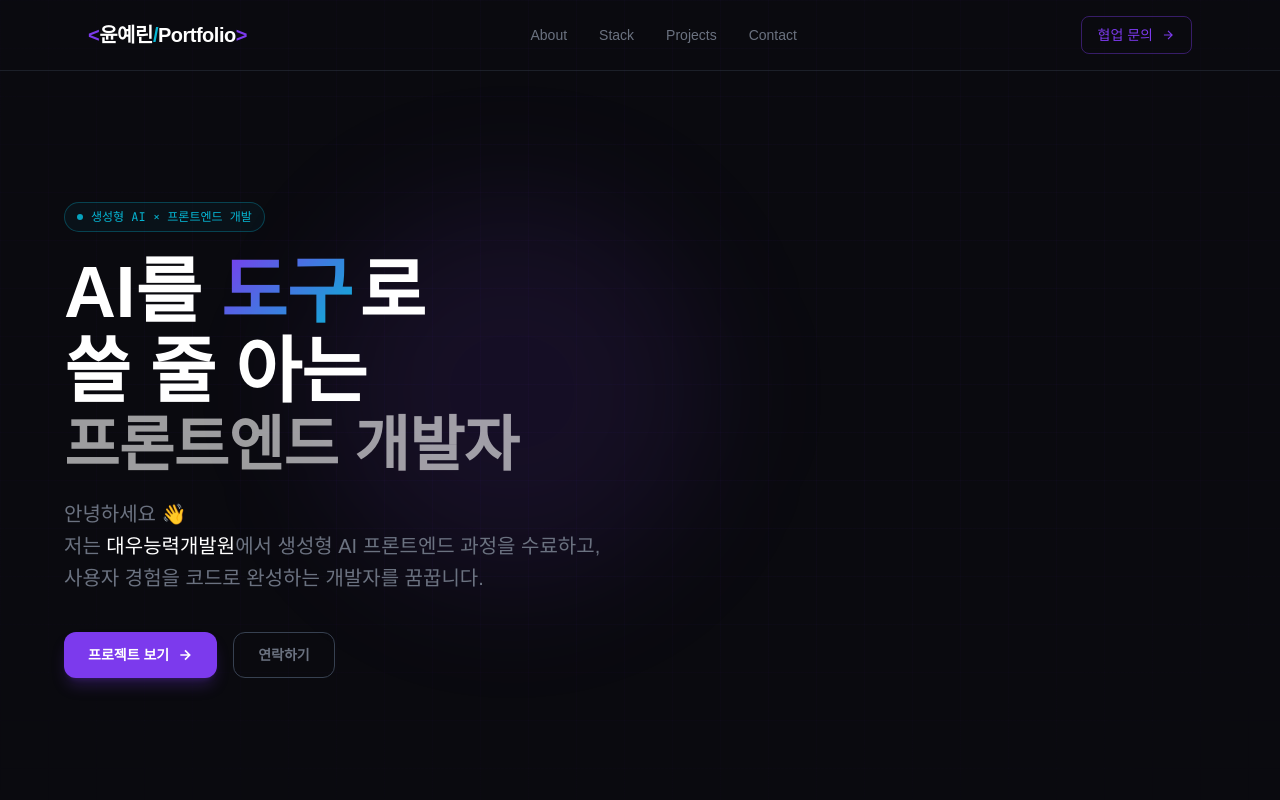
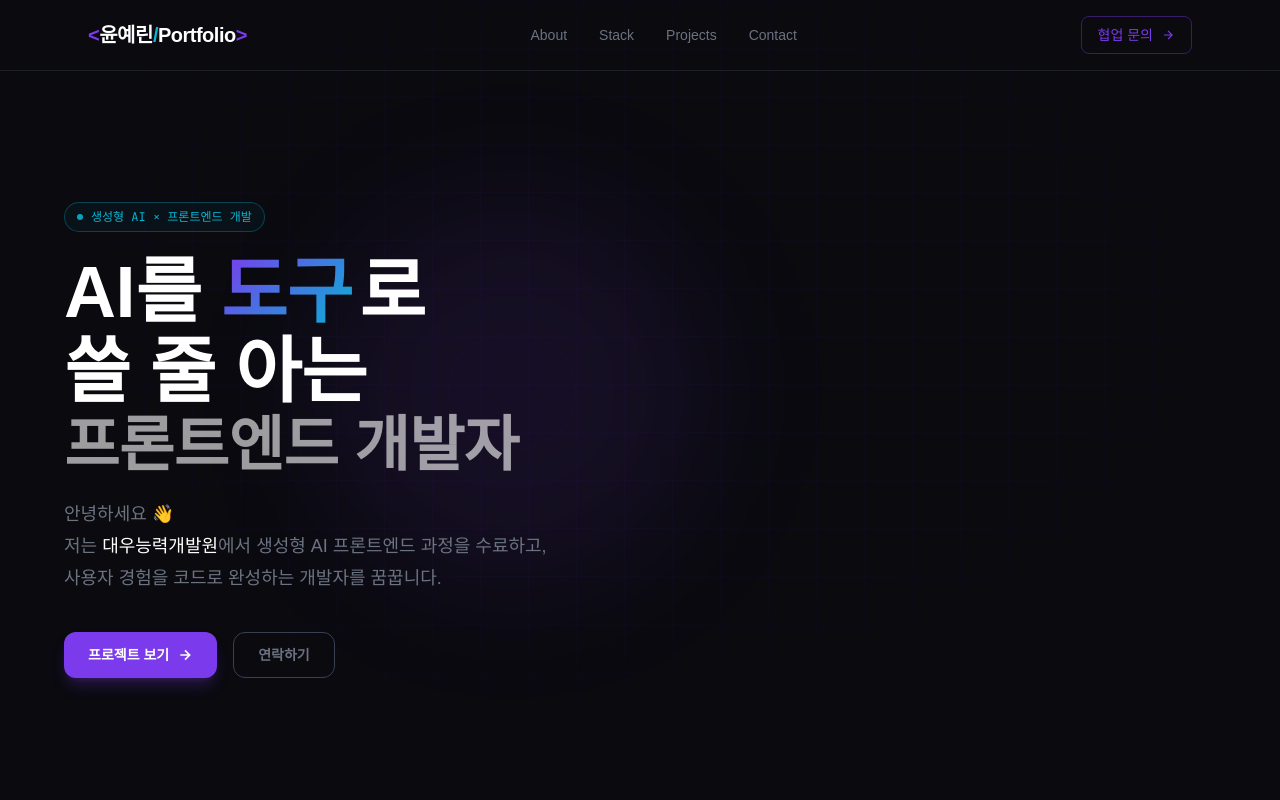
Before and after one commit to yerin0110/claude_portfolio, a plain HTML site: page index.html in a window 1280 px wide. Shown: the top 800 px of the page. Drawn offline with nearby package versions, Linux system fonts and the light colour scheme; a web font is replaced by a local one.

Commit message:
글씨 크기 조정

```diff
--- a/index.html
+++ b/index.html
@@ -168,7 +168,9 @@
           >
         </h1>
 
-        <p class="text-muted text-lg sm:text-xl max-w-xl leading-relaxed mb-10">
+        <p
+          class="text-muted text-base sm:text-lg max-w-xl leading-relaxed mb-10"
+        >
           <span class="block">안녕하세요 👋</span>
           <span class="block mt-1">
             저는
```
